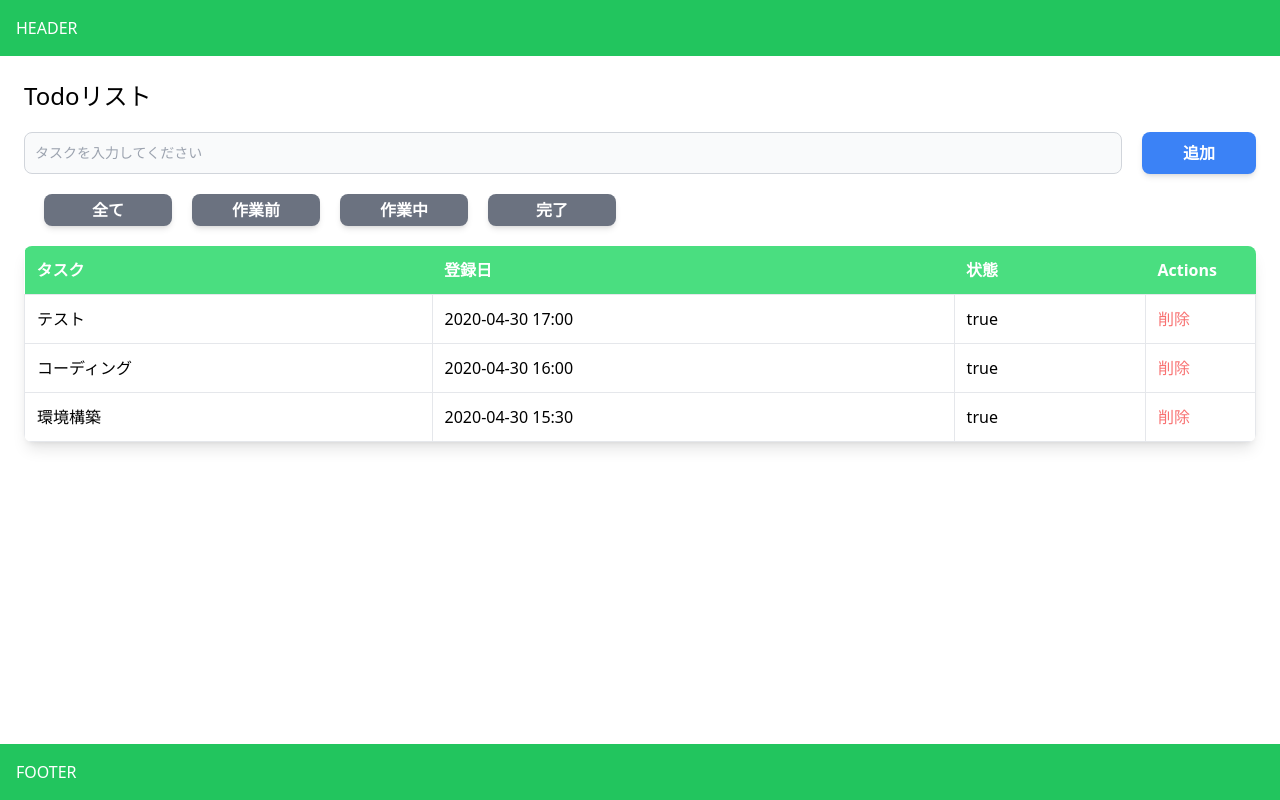
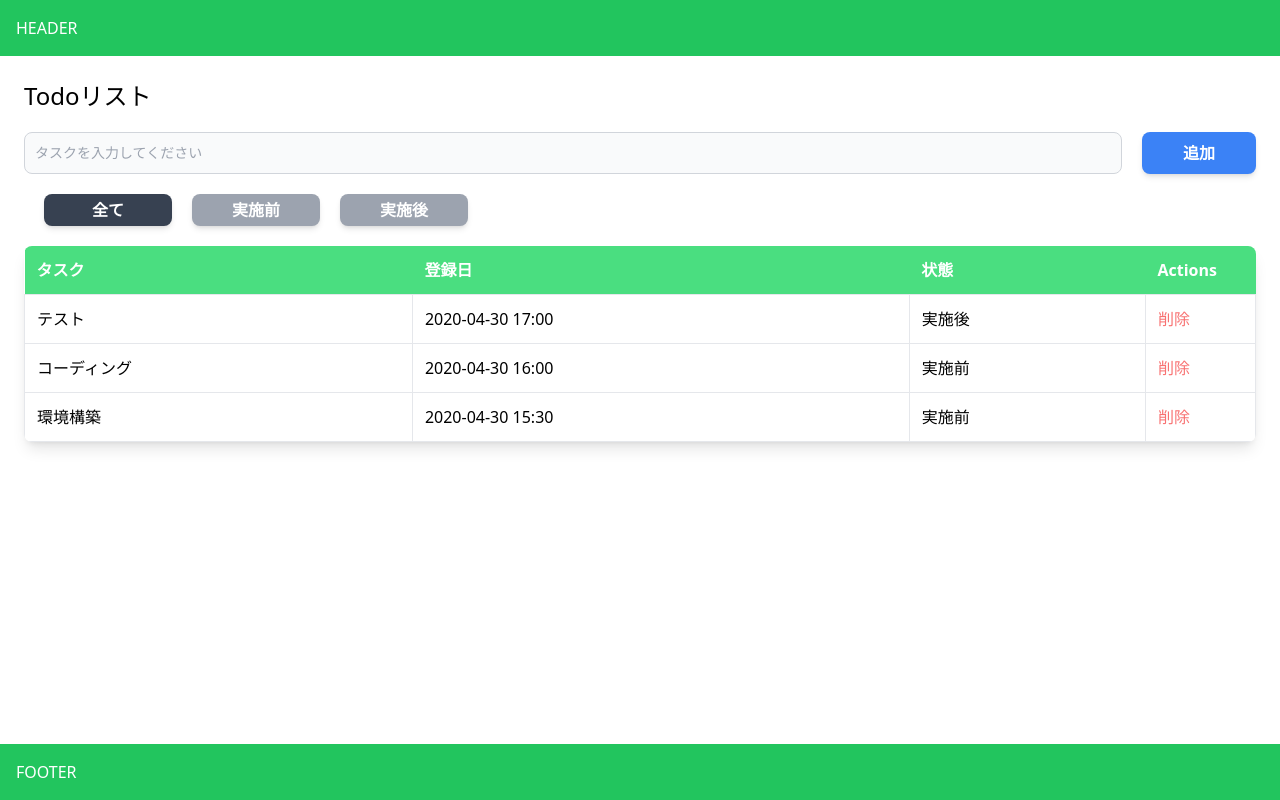
Before and after one commit to azain4645/nuxt3-blog, a Nuxt app: page /todoList in a window 1280 px wide. Built offline with nearby package versions, Linux system fonts and the light colour scheme.

Commit message:
filter機能着手

```diff
--- a/pages/todoList.vue
+++ b/pages/todoList.vue
@@ -6,13 +6,39 @@
     state: boolean;
   }
 
+  const content = ref('')
+
   const todos = ref<Todo[]>([
          {content: 'テスト', created: '2020-04-30 17:00', state: true},
-         {content: 'コーディング', created: '2020-04-30 16:00', state: true},
-         {content: '環境構築', created: '2020-04-30 15:30', state: true}
+         {content: 'コーディング', created: '2020-04-30 16:00', state: false},
+         {content: '環境構築', created: '2020-04-30 15:30', state: false}
       ])
 
-  let content = ref('')
+  const filterdTodos = ref<Todo[]>()
+
+  const filterBtn = ref(0)
+
+  // computedボタンが変わった時にtodoをフィルター
+  const fileter = () => {
+    if(filterBtn.value == 0){
+      todos.value.forEach(todo => {
+        filterdTodos.value.push(todo)
+      });
+    }else if(filterBtn.value == 1){
+      todos.value.forEach(todo => {
+        if(todo.state == false){
+          filterdTodos.value.push(todo)
+        }
+      });
+    }else{
+      todos.value.forEach(todo => {
+        if(todo.state == true){
+          filterdTodos.value.push(todo)
+        }
+      });
+    }
+
+  }
 
   const addTodo = () => {
     if(content.value != ''){
@@ -34,6 +60,9 @@
             + ':' + ('00' + d.getMinutes()).slice(-2);
   }
 
+  const dropItem = (index : number) => {
+    todos.value.splice(index, 1)
+  }
 </script>
 
 <template>
@@ -45,10 +74,9 @@
     </div>
 
     <div class="Filter mb-5">
-      <button class="ml-5 w-32 h-8 bg-gray-500 text-white font-semibold rounded-lg shadow-md hover:bg-gray-700">全て</button>
-      <button class="ml-5 w-32 h-8 bg-gray-500 text-white font-semibold rounded-lg shadow-md hover:bg-gray-700">作業前</button>
-      <button class="ml-5 w-32 h-8 bg-gray-500 text-white font-semibold rounded-lg shadow-md hover:bg-gray-700">作業中</button>
-      <button class="ml-5 w-32 h-8 bg-gray-500 text-white font-semibold rounded-lg shadow-md hover:bg-gray-700">完了</button>
+      <button @click="filterBtn = 0" class="ml-5 w-32 h-8 bg-gray-700 text-white font-semibold rounded-lg shadow-md hover:bg-gray-700">全て</button>
+      <button @click="filterBtn = 1" class="ml-5 w-32 h-8 bg-gray-400 text-white font-semibold rounded-lg shadow-md hover:bg-gray-700">実施前</button>
+      <button @click="filterBtn = 2" class="ml-5 w-32 h-8 bg-gray-400 text-white font-semibold rounded-lg shadow-md hover:bg-gray-700">実施後</button>
     </div>
 
 		<table class="w-full flex-row flex-no-wrap sm:bg-white rounded-lg overflow-hidden sm:shadow-lg my-5">
@@ -64,8 +92,11 @@
 				<tr v-for="(item,index) in todos" :key="index" class="flex flex-col flex-no wrap sm:table-row mb-2 sm:mb-0">
 					<td class="border-grey-light border hover:bg-gray-100 p-3">{{ item.content }}</td>
 					<td class="border-grey-light border hover:bg-gray-100 p-3 truncate">{{ item.created }}</td>
-					<td class="border-grey-light border hover:bg-gray-100 p-3 truncate">{{ item.state }}</td>
-					<td class="border-grey-light border hover:bg-gray-100 p-3 text-red-400 hover:text-red-600 hover:font-medium cursor-pointer">削除</td>
+					<td class="border-grey-light border hover:bg-gray-100 p-3 truncate">
+            <p v-if="item.state">実施後</p>
+            <p v-else>実施前</p>
+          </td>
+					<td @click="dropItem(index)" class="border-grey-light border hover:bg-gray-100 p-3 text-red-400 hover:text-red-600 hover:font-medium cursor-pointer">削除</td>
 				</tr>
 			</tbody>
 		</table>
```
